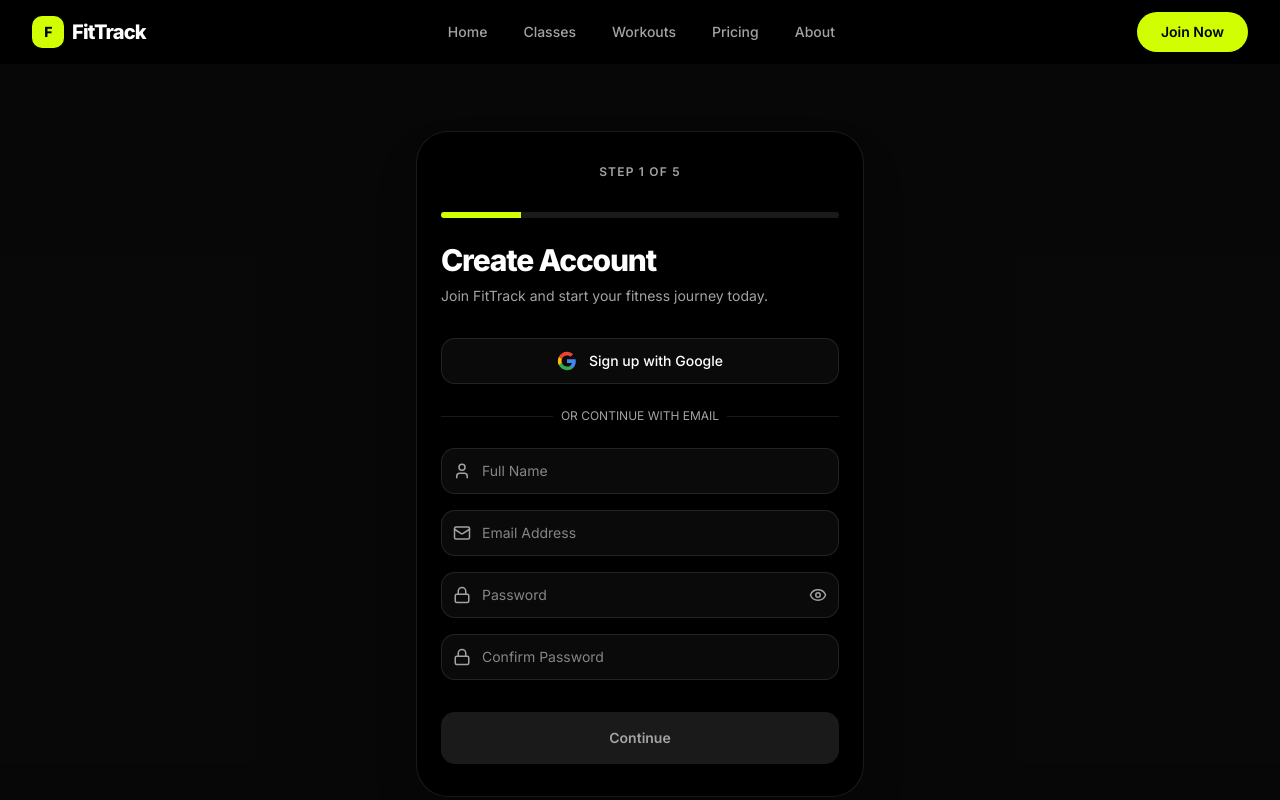
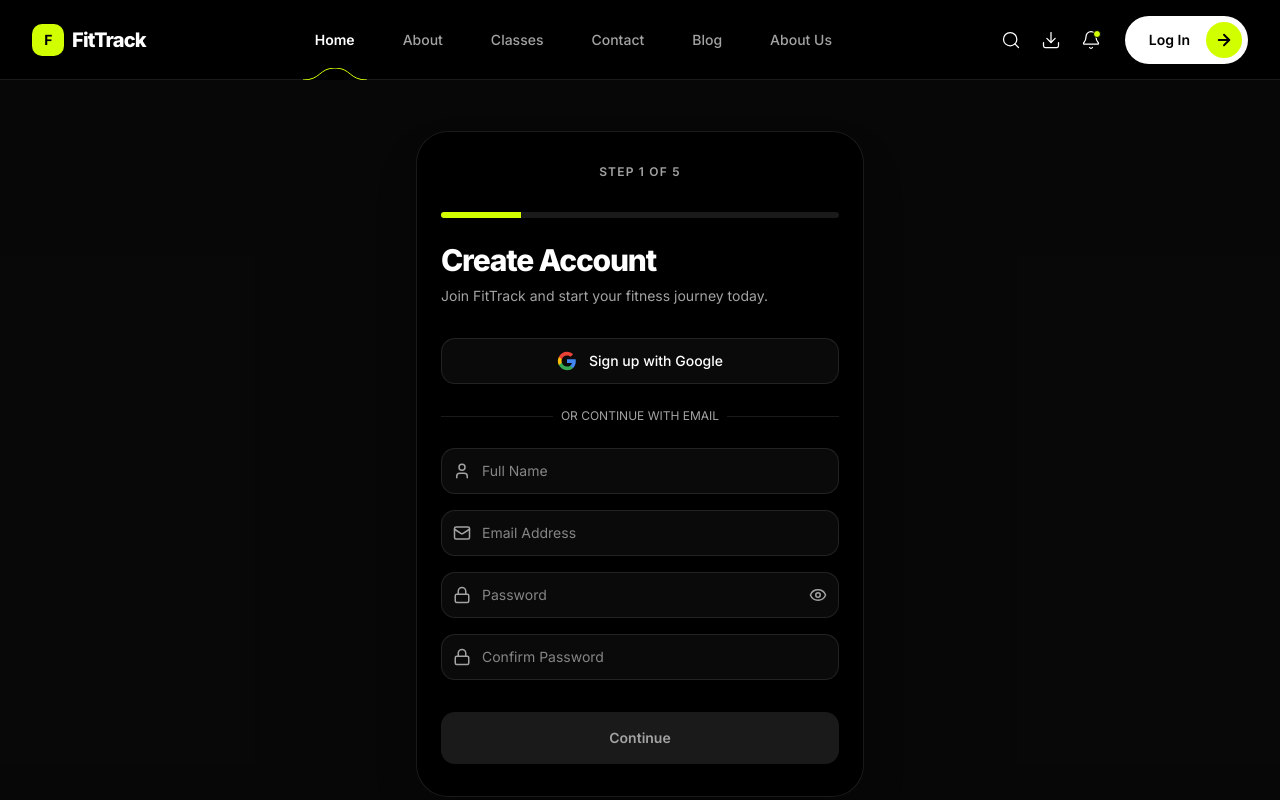
Before and after one commit to yash-rana0101/fittrack-client, a Next.js app: page /join in a window 1280 px wide. Shown: the top 800 px of the page. Built offline with nearby package versions, Linux system fonts and the light colour scheme.

Commit message:
feat: implement marketing landing page with custom Navbar and animated FeaturesSection

```diff
--- a/app/(marketing)/page.tsx
+++ b/app/(marketing)/page.tsx
@@ -1,5 +1,5 @@
 import { Hero } from "@/components/landing/Hero";
-import { FeaturesGrid } from "@/components/landing/FeaturesGrid";
+import { FeaturesSection } from "@/components/landing/FeaturesSection";
 import { HowItWorks } from "@/components/landing/HowItWorks";
 import { TestimonialCarousel } from "@/components/landing/TestimonialCarousel";
 import { Pricing } from "@/components/landing/Pricing";
@@ -9,7 +9,7 @@ export default function Home() {
   return (
     <>
       <Hero />
-      <FeaturesGrid />
+      <FeaturesSection />
       <HowItWorks />
       <TestimonialCarousel />
       <Pricing />
--- /dev/null
+++ b/components/landing/FeaturesSection.tsx
@@ -0,0 +1,133 @@
+"use client";
+
+import { useRef } from "react";
+import Image from "next/image";
+import { motion, useScroll, useTransform } from "framer-motion";
+import { ArrowUpRight, ArrowRight } from "lucide-react";
+import { cn } from "@/lib/utils";
+
+const CLASSES_DATA = [
+  {
+    id: "digital",
+    title: "Digital Coaching",
+    image: "https://images.unsplash.com/photo-1534438327276-14e5300c3a48?q=80&w=1470&auto=format&fit=crop",
+    aspectRatio: "aspect-[4/5]",
+    parallaxSpeed: -50,
+    marginTop: "mt-0 lg:mt-32",
+  },
+  {
+    id: "group",
+    title: "Group Training",
+    image: "https://images.unsplash.com/photo-1571019614242-c5c5dee9f50b?q=80&w=1470&auto=format&fit=crop",
+    aspectRatio: "aspect-[3/4]",
+    parallaxSpeed: -120,
+    marginTop: "mt-0 lg:mt-64",
+  },
+  {
+    id: "outdoor",
+    title: "Outdoor Classes",
+    image: "https://images.unsplash.com/photo-1517836357463-d25dfeac3438?q=80&w=1470&auto=format&fit=crop",
+    aspectRatio: "aspect-[4/5]",
+    parallaxSpeed: -80,
+    marginTop: "mt-0 lg:mt-48",
+  },
+  {
+    id: "personal",
+    title: "Personal Training",
+    image: "https://images.unsplash.com/photo-1541534741688-6078c6bfb5c5?q=80&w=1469&auto=format&fit=crop",
+    aspectRatio: "aspect-[1/2]",
+    parallaxSpeed: -200,
+    marginTop: "mt-0",
+  },
+];
+
+export function FeaturesSection() {
+  const containerRef = useRef<HTMLElement>(null);
+  const { scrollYProgress } = useScroll({
+    target: containerRef,
+    offset: ["start end", "end start"],
+  });
+
+  return (
+    <section ref={containerRef} className="relative w-full overflow-hidden bg-background py-24 sm:py-32">
+      <div className="mx-auto max-w-7xl px-4 sm:px-6 lg:px-8">
+
+        {/* ─── Typography Header ─── */}
+        <div className="relative mb-20 flex flex-col gap-8 lg:mb-0">
+          <div className="flex flex-col lg:flex-row lg:items-end lg:justify-between">
+            <h2 className="font-display text-7xl tracking-tighter text-foreground sm:text-8xl lg:text-[9rem]">
+              Classes
+            </h2>
+            <p className="max-w-sm text-sm font-medium text-muted-foreground lg:mb-4 lg:text-right">
+              Welcome to the dynamic and energizing world of fitness classes at FitTrack. Explore our offerings and find the class that suits your goals and lifestyle.
+            </p>
+          </div>
+
+          <div className="flex flex-col lg:flex-row lg:items-start lg:justify-between gap-8 lg:gap-0">
+            <p className="max-w-sm text-sm font-medium text-muted-foreground lg:mt-4">
+              Whether you're looking to burn calories, build strength, increase flexibility, or find a moment of calm, we have the perfect class for you.
+            </p>
+            <h2 className="font-display text-7xl tracking-tighter text-foreground sm:text-8xl lg:text-[9rem] lg:-ml-32">
+              For You
+            </h2>
+          </div>
+
+          {/* Centered Pill CTA */}
+          <div className="mt-12 flex justify-start lg:absolute lg:left-1/2 lg:top-1/2 lg:mt-0 lg:-translate-x-1/2 lg:translate-y-full">
+            <button className="group flex h-14 items-center overflow-hidden rounded-full bg-foreground pl-8 pr-1.5 shadow-lg transition-transform hover:scale-[1.02] active:scale-[0.98]">
+              <span className="mr-6 text-sm font-semibold text-background">See All</span>
+              <div className="flex h-11 w-11 items-center justify-center rounded-full bg-border text-foreground transition-all group-hover:bg-lime group-hover:text-black">
+                <ArrowRight size={20} strokeWidth={2.5} className="transition-transform group-hover:-rotate-45" />
+              </div>
+            </button>
+          </div>
+        </div>
+
+        {/* ─── Asymmetrical Grid ─── */}
+        <div className="mt-16 grid grid-cols-1 gap-12 sm:grid-cols-2 lg:grid-cols-4 lg:gap-8">
+          {CLASSES_DATA.map((card, index) => {
+            // eslint-disable-next-line react-hooks/rules-of-hooks
+            const y = useTransform(scrollYProgress, [0, 1], [0, card.parallaxSpeed]);
+
+            return (
+              <motion.div
+                key={card.id}
+                style={{ y }}
+                className={cn("flex flex-col group", card.marginTop)}
+              >
+                {/* Custom Masked Image */}
+                <div
+                  className={cn(
+                    "relative w-full overflow-hidden rounded-[48px] bg-muted shadow-lg",
+                    card.aspectRatio
+                  )}
+                >
+                  <Image
+                    src={card.image}
+                    alt={card.title}
+                    fill
+                    sizes="(max-width: 768px) 100vw, (max-width: 1200px) 50vw, 25vw"
+                    className="object-cover transition-transform duration-700 ease-out group-hover:scale-105"
+                  />
+                  {/* Subtle gradient overlay */}
+                  <div className="absolute inset-0 bg-black/10 transition-opacity group-hover:opacity-0" />
+                </div>
+
+                {/* Floating Action / Label */}
+                <div className="mt-6 flex items-center justify-between px-2">
+                  <h3 className="font-display text-xl font-bold text-foreground">
+                    {card.title}
+                  </h3>
+                  <button className="flex h-12 w-12 items-center justify-center rounded-full bg-foreground text-background transition-all hover:scale-110 hover:bg-lime hover:text-black">
+                    <ArrowUpRight size={20} strokeWidth={2.5} />
+                  </button>
+                </div>
+              </motion.div>
+            );
+          })}
+        </div>
+
+      </div>
+    </section>
+  );
+}
--- a/components/layout/Navbar.tsx
+++ b/components/layout/Navbar.tsx
@@ -2,230 +2,137 @@
 
 import { useState } from "react";
 import Link from "next/link";
-import { Menu, X } from "lucide-react";
+import { Search, Download, Bell, ArrowRight, Menu } from "lucide-react";
 import { motion, AnimatePresence } from "framer-motion";
 import { cn } from "@/lib/utils";
-import { useScroll } from "@/hooks/use-scroll";
 
-const NAV_LINKS = [
-  { label: "Home", href: "/" },
-  { label: "Classes", href: "/classes" },
-  { label: "Workouts", href: "/workouts" },
-  { label: "Pricing", href: "/pricing" },
-  { label: "About", href: "/about" },
-] as const;
+const NAV_LINKS = ["Home", "About", "Classes", "Contact", "Blog", "About Us"];
 
-// ─── Sub-components ──────────────────────────────────────────
+export function Navbar() {
+  const [activeLink, setActiveLink] = useState("Home");
+  const [mobileOpen, setMobileOpen] = useState(false);
 
-function Logo() {
   return (
-    <Link href="/" className="flex items-center gap-2 group" id="nav-logo">
-      <div
-        className="flex h-8 w-8 items-center justify-center rounded-lg bg-lime transition-transform group-hover:scale-105"
-        aria-hidden
-      >
-        <span className="font-display text-sm text-black leading-none">F</span>
+    <>
+      <header className="fixed left-0 right-0 top-0 z-50 flex h-20 items-center justify-between border-b border-border bg-background px-4 transition-all lg:px-8">
+
+        {/* Logo */}
+        <Link href="/" className="flex shrink-0 items-center gap-2 group">
+          <div className="flex h-8 w-8 items-center justify-center rounded-lg bg-lime transition-transform group-hover:scale-105">
+            <span className="font-display text-sm font-bold text-black leading-none">F</span>
           </div>
           <span className="font-display text-xl text-foreground">FitTrack</span>
         </Link>
-  );
-}
 
-function DesktopLinks() {
+        {/* Desktop Links with Liquid Underline */}
+        <nav className="hidden h-full items-center lg:flex">
+          {NAV_LINKS.map((link) => {
+            const isActive = activeLink === link;
             return (
-    <nav className="hidden lg:flex items-center gap-1" aria-label="Main">
-      {NAV_LINKS.map(({ label, href }) => (
-        <Link
-          key={href}
-          href={href}
-          id={`nav-link-${label.toLowerCase()}`}
-          className="group relative px-4 py-2 text-sm font-medium text-muted-foreground transition-colors hover:text-foreground"
-        >
-          {label}
-          {/* Underline that expands from center on hover */}
-          <span
-            className="absolute bottom-0.5 left-1/2 h-0.5 w-0 bg-lime transition-all duration-300 ease-out group-hover:left-[25%] group-hover:w-1/2"
-            aria-hidden
-          />
-        </Link>
-      ))}
-    </nav>
-  );
-}
-
-function JoinButton({ className }: { className?: string }) {
-  return (
-    <Link
-      href="/join"
-      id="nav-join-cta"
+              <div key={link} className="relative flex h-full items-center px-6">
+                <button
+                  onClick={() => setActiveLink(link)}
                   className={cn(
-        "inline-flex items-center justify-center rounded-full bg-lime px-6 py-2.5 text-sm font-semibold text-black",
-        "transition-all duration-200 hover:brightness-110 hover:scale-[1.02] active:scale-[0.98]",
-        className,
+                    "text-sm transition-colors",
+                    isActive ? "font-semibold text-foreground" : "font-medium text-muted-foreground hover:text-foreground"
                   )}
                 >
-      Join Now
-    </Link>
-  );
-}
+                  {link}
+                </button>
 
-function MobileToggle({
-  isOpen,
-  onToggle,
-}: {
-  isOpen: boolean;
-  onToggle: () => void;
-}) {
-  return (
-    <button
-      type="button"
-      onClick={onToggle}
-      className="relative z-50 flex lg:hidden h-10 w-10 items-center justify-center rounded-lg text-foreground transition-colors hover:bg-muted"
-      aria-label={isOpen ? "Close menu" : "Open menu"}
-      aria-expanded={isOpen}
-      id="nav-mobile-toggle"
+                {/* Active Dip SVG */}
+                {isActive && (
+                  <motion.div
+                    layoutId="liquid-dip"
+                    className="absolute -bottom-[1px] left-1/2 z-10 -translate-x-1/2 text-border"
+                    transition={{ type: "spring", stiffness: 400, damping: 30 }}
                   >
-      <AnimatePresence mode="wait" initial={false}>
-        {isOpen ? (
-          <motion.div
-            key="close"
-            initial={{ rotate: -90, opacity: 0 }}
-            animate={{ rotate: 0, opacity: 1 }}
-            exit={{ rotate: 90, opacity: 0 }}
-            transition={{ duration: 0.15 }}
+                    <svg
+                      width="64"
+                      height="12"
+                      viewBox="0 0 64 12"
+                      className="fill-background stroke-accent"
+                      xmlns="http://www.w3.org/2000/svg"
                     >
-            <X size={20} />
-          </motion.div>
-        ) : (
-          <motion.div
-            key="open"
-            initial={{ rotate: 90, opacity: 0 }}
-            animate={{ rotate: 0, opacity: 1 }}
-            exit={{ rotate: -90, opacity: 0 }}
-            transition={{ duration: 0.15 }}
-          >
-            <Menu size={20} />
+                      <path
+                        d="M 0 12 C 18 12 16 0 32 0 C 48 0 46 12 64 12"
+                        strokeWidth="1"
+                      />
+                    </svg>
                   </motion.div>
                 )}
-      </AnimatePresence>
+              </div>
+            );
+          })}
+        </nav>
+
+        {/* Right Side Utilities & Pill */}
+        <div className="hidden shrink-0 items-center lg:flex">
+          <div className="mr-6 flex items-center gap-5 text-foreground">
+            <button className="transition-opacity hover:opacity-70"><Search size={20} strokeWidth={1.5} /></button>
+            <button className="transition-opacity hover:opacity-70"><Download size={20} strokeWidth={1.5} /></button>
+            <button className="relative transition-opacity hover:opacity-70">
+              <Bell size={20} strokeWidth={1.5} />
+              <span className="absolute right-0 top-0 h-2 w-2 rounded-full bg-lime border border-background" />
             </button>
-  );
-}
+          </div>
 
-/*
- * Mobile drawer slides in from the right. Uses a full-viewport overlay
- * so the user can tap outside to close. The staggerChildren on the list
- * gives each link a cascading entrance.
- */
-function MobileDrawer({
-  isOpen,
-  onClose,
-}: {
-  isOpen: boolean;
-  onClose: () => void;
-}) {
-  return (
+          <button className="group relative flex h-12 items-center overflow-hidden rounded-full bg-foreground pl-6 pr-1.5 shadow-md transition-transform hover:scale-[1.02] active:scale-[0.98]">
+            <span className="mr-4 text-sm font-semibold text-background">Log In</span>
+            <div className="flex h-9 w-9 items-center justify-center rounded-full bg-lime text-black transition-transform group-hover:-rotate-45">
+              <ArrowRight size={18} strokeWidth={2.5} />
+            </div>
+          </button>
+        </div>
+
+        {/* Mobile Toggle */}
+        <button
+          className="flex items-center text-foreground lg:hidden"
+          onClick={() => setMobileOpen(true)}
+        >
+          <Menu size={24} />
+        </button>
+      </header>
+
+      {/* Simple Mobile Drawer */}
       <AnimatePresence>
-      {isOpen && (
+        {mobileOpen && (
           <>
-          {/* Backdrop */}
             <motion.div
-            className="fixed inset-0 z-40 bg-black/60 backdrop-blur-sm lg:hidden"
               initial={{ opacity: 0 }}
               animate={{ opacity: 1 }}
               exit={{ opacity: 0 }}
-            transition={{ duration: 0.2 }}
-            onClick={onClose}
-            aria-hidden
+              onClick={() => setMobileOpen(false)}
+              className="fixed inset-0 z-40 bg-black/60 lg:hidden"
             />
-
-          {/* Drawer panel */}
-          <motion.aside
-            className="fixed inset-y-0 right-0 z-40 flex w-[min(80vw,320px)] flex-col bg-background border-l border-border p-6 pt-20 lg:hidden"
+            <motion.div
               initial={{ x: "100%" }}
               animate={{ x: 0 }}
               exit={{ x: "100%" }}
-            transition={{ type: "spring", damping: 30, stiffness: 300 }}
-            id="nav-mobile-drawer"
+              transition={{ type: "spring", damping: 25, stiffness: 200 }}
+              className="fixed bottom-0 right-0 top-0 z-50 flex w-64 flex-col bg-background p-6 lg:hidden"
             >
-            <motion.nav
-              className="flex flex-col gap-1"
-              initial="hidden"
-              animate="visible"
-              variants={{
-                hidden: {},
-                visible: { transition: { staggerChildren: 0.05, delayChildren: 0.1 } },
+              <div className="flex flex-col gap-4 mt-8">
+                {NAV_LINKS.map((link) => (
+                  <button
+                    key={link}
+                    onClick={() => {
+                      setActiveLink(link);
+                      setMobileOpen(false);
                     }}
-              aria-label="Mobile"
+                    className={cn(
+                      "text-left text-lg transition-colors",
+                      activeLink === link ? "font-semibold text-lime" : "font-medium text-foreground"
+                    )}
                   >
-              {NAV_LINKS.map(({ label, href }) => (
-                <motion.div
-                  key={href}
-                  variants={{
-                    hidden: { opacity: 0, x: 20 },
-                    visible: { opacity: 1, x: 0 },
-                  }}
-                >
-                  <Link
-                    href={href}
-                    onClick={onClose}
-                    className="flex items-center rounded-xl px-4 py-3 text-lg font-medium text-foreground transition-colors hover:bg-muted"
-                  >
-                    {label}
-                  </Link>
+                    {link}
+                  </button>
+                ))}
+              </div>
             </motion.div>
-              ))}
-
-              <motion.div
-                className="mt-4 pt-4 border-t border-border"
-                variants={{
-                  hidden: { opacity: 0, x: 20 },
-                  visible: { opacity: 1, x: 0 },
-                }}
-              >
-                <JoinButton className="w-full py-3 text-base" />
-              </motion.div>
-            </motion.nav>
-          </motion.aside>
           </>
         )}
       </AnimatePresence>
+    </>
   );
 }
-
-// ─── Main Navbar ─────────────────────────────────────────────
-
-export function Navbar() {
-  const { isScrolled } = useScroll();
-  const [mobileOpen, setMobileOpen] = useState(false);
-
-  return (
-    <header
-      className={cn(
-        "fixed top-0 left-0 right-0 z-50 transition-all duration-300",
-        isScrolled
-          ? "bg-background/80 backdrop-blur-md border-b border-border shadow-sm"
-          : "bg-transparent",
-      )}
-      id="nav-header"
-    >
-      <div className="mx-auto flex h-16 max-w-7xl items-center justify-between px-4 sm:px-6 lg:px-8">
-        <Logo />
-        <DesktopLinks />
-
-        <div className="flex items-center gap-3">
-          <JoinButton className="hidden lg:inline-flex" />
-          <MobileToggle
-            isOpen={mobileOpen}
-            onToggle={() => setMobileOpen((prev) => !prev)}
-          />
-        </div>
-      </div>
-
-      <MobileDrawer
-        isOpen={mobileOpen}
-        onClose={() => setMobileOpen(false)}
-      />
-    </header>
-  );
-}
```
Also changed, not shown: next.config.ts (+8 -1 lines). Lines whose indentation alone changed are shown as unchanged.
